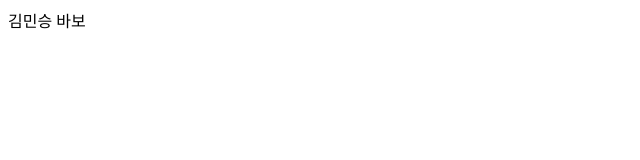
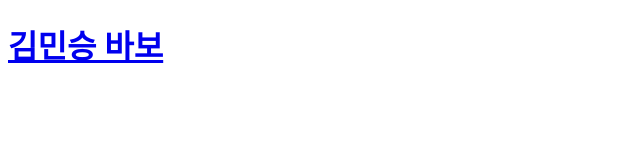
Before and after one commit to halfspaces/web1, a plain HTML site: page test.html in a window 1280 px wide. Shown: the whole page, without its empty margins (0-640 px from the left). Drawn offline with Linux system fonts and the light colour scheme.

Commit message:
Add files via upload

```diff
--- a/test.html
+++ b/test.html
@@ -1,2 +1,5 @@
 <!doctype html>
-<body>김민승 바보</body>
+<body>
+
+  <h1><a href="test2.html">김민승 바보</a></h1>
+</body>
```
Also changed, not shown: test2.html (added, +4 -0 lines).
